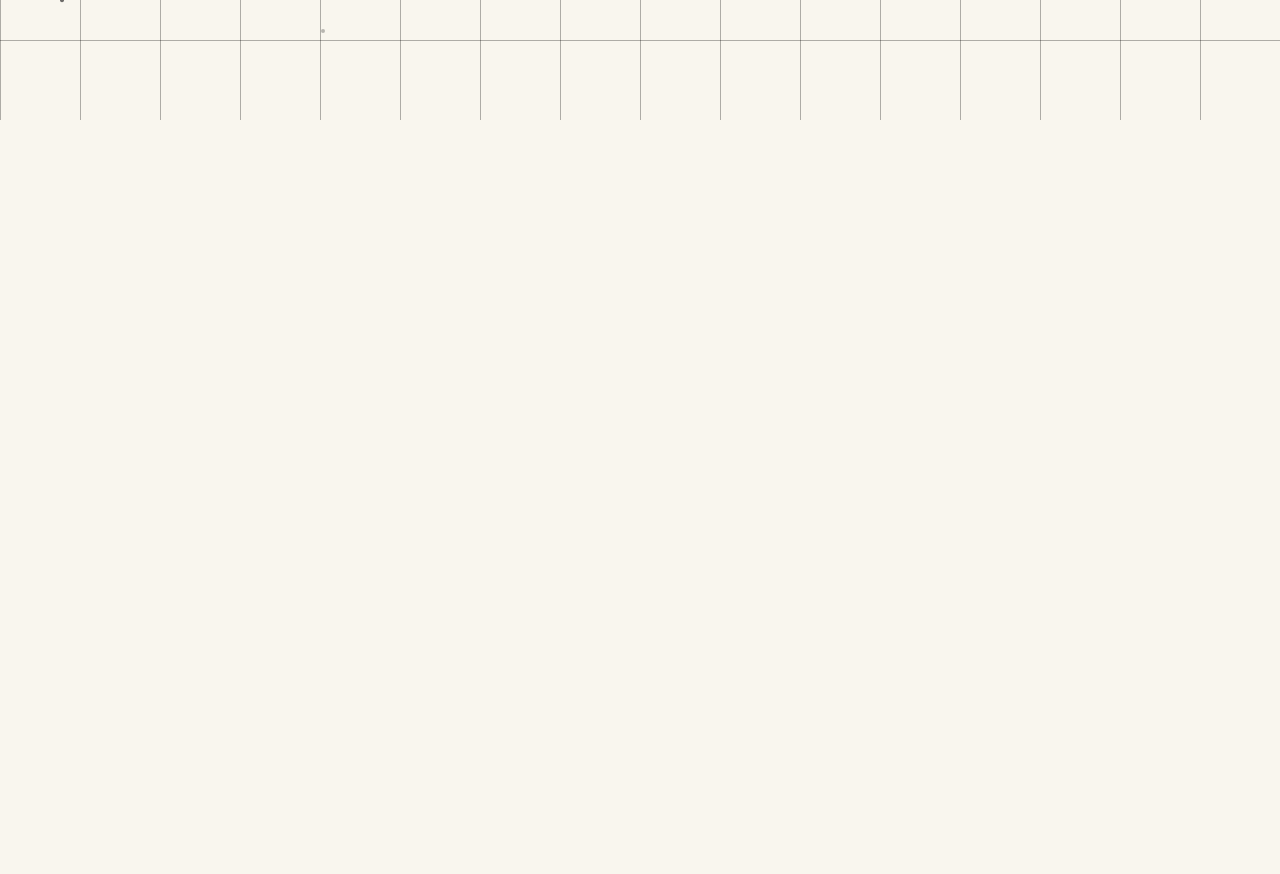
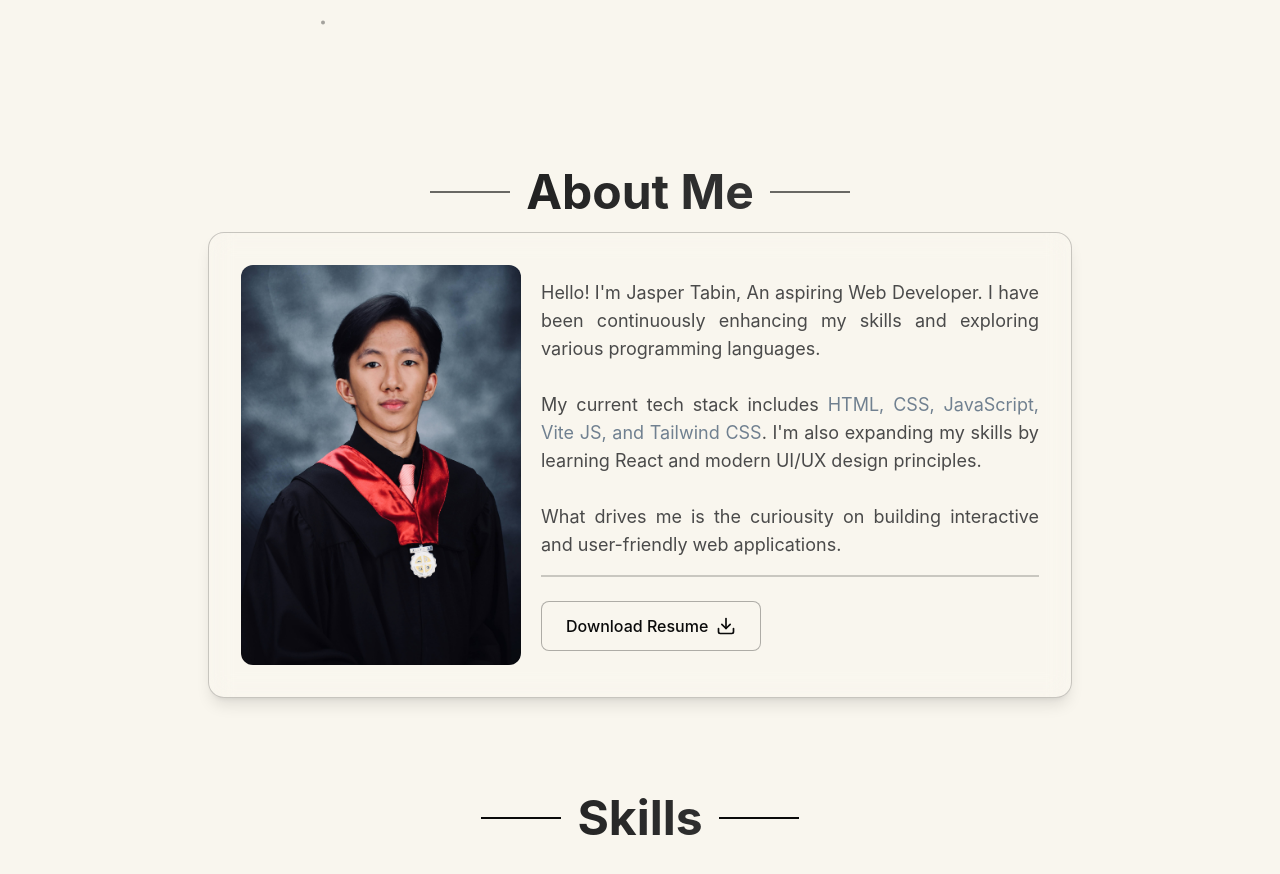
Before and after one commit to JasperTabin/Tabin-Portfolio, a React (Vite) app: page / in a window 1280 px wide. Shown: the part 1480-2354 px from the top of the page. Before the commit the page ends 1600 px from the top, so only its background shows below. Built offline with nearby package versions, Linux system fonts and the light colour scheme.

Commit message:
feat: add Skills section with animated heading and styling

```diff
--- a/src/App.jsx
+++ b/src/App.jsx
@@ -7,7 +7,8 @@ import { Socials } from './components/Socials'
 
 import { Welcome } from './components/welcome'
 import { Home } from './components/sections/Home'
-// import { About } from './components/sections/About'
+import { About } from './components/sections/About'
+import { Skills } from './components/sections/Skills'
 // import { Projects } from './components/sections/Projects'
 // import { Contact } from './components/sections/Contact'
 
@@ -24,9 +25,10 @@ function App() {
         <Socials/>
         <Welcome/>
         <Home/>
-            {/* <About/>
-            <Projects/>
-            <Contact/> */}
+        <About/>
+        <Skills/>
+            {/* <Projects/>
+            <Contact/>  */}
       </div>
     </ThemeProvider>
   );
--- a/src/components/Navbar.jsx
+++ b/src/components/Navbar.jsx
@@ -35,14 +35,10 @@ export const Navbar = ({ menuOpen, setMenuOpen }) => {
           animate={{ y: 0, opacity: 1 }}
           exit={{ y: -100, opacity: 0 }}
           transition={{ duration: 0.6, ease: "easeOut" }}
-          className="fixed top-4 left-1/2 transform -translate-x-1/2 z-40 w-full max-w-5xl px-4"
+          className="fixed top-4 left-1/2 transform -translate-x-1/2 z-40 w-full max-w-4xl px-4"
         >
-          <div className="backdrop-blur-md rounded-2xl border"
-               style={{
-                 background: "rgba(255,255,255,0.02)",
-                 borderColor: "rgba(255,255,255,0.1)"
-               }}>
-            <div className="flex justify-between items-center h-14 px-6">
+          <div className="backdrop-blur-md rounded-2xl border bg-[rgba(255,255,255,0.02)] border-[rgba(255,255,255,0.2)] light-border">
+            <div className="flex justify-between items-center h-14 px-6 relative">
               <a
                 href="#Welcome"
                 onClick={(e) => {
@@ -57,8 +53,9 @@ export const Navbar = ({ menuOpen, setMenuOpen }) => {
                 JT
               </a>
 
+              {/* Hamburger Menu - Centered on Mobile */}
               <div
-                className="w-7 h-5 relative cursor-pointer z-40 md:hidden transition-colors duration-200"
+                className="absolute left-1/2 top-1/2 transform -translate-x-1/2 -translate-y-1/2 w-7 h-5 cursor-pointer z-40 md:hidden transition-colors duration-200 flex items-center justify-center"
                 onClick={() => setMenuOpen((prev) => !prev)}
                 style={{ color: "var(--secondary)" }}
               >
--- a/src/components/Socials.jsx
+++ b/src/components/Socials.jsx
@@ -60,16 +60,12 @@ export const Socials = () => {
           className="fixed bottom-4 left-4 z-40 hidden md:block"
         >
           <div
-            className="backdrop-blur-md rounded-2xl px-3 py-4 border"
-            style={{
-              background: "rgba(255,255,255,0.02)",
-              borderColor: "rgba(255,255,255,0.1)"
-            }}
+            className="backdrop-blur-md rounded-2xl px-3 py-4 border bg-[rgba(255,255,255,0.02)] border-[rgba(255,255,255,0.2)] light-border"
           >
             <div className="flex flex-col items-center gap-4">
               {/* LinkedIn */}
               <a
-                href="https://linkedin.com"
+                href="https://www.linkedin.com/in/jasper-tabin-1b8aaa348/"
                 target="_blank"
                 rel="noopener noreferrer"
                 className="transition-all duration-200 p-2 rounded-lg"
@@ -107,7 +103,7 @@ export const Socials = () => {
 
               {/* GitHub */}
               <a
-                href="https://github.com"
+                href="https://github.com/JasperTabin"
                 target="_blank"
                 rel="noopener noreferrer"
                 className="transition-all duration-200 p-2 rounded-lg"
--- a/src/components/sections/About.jsx
+++ b/src/components/sections/About.jsx
@@ -1,90 +1,94 @@
-// import { RevealOnScroll } from '../RevealOnScroll';
+import { motion, useInView } from 'framer-motion';
+import { useRef } from 'react';
+import ProfileImg from '../../assets/Profile.jpg';
+import { Download } from "lucide-react";
+import ResumePDF from '../../assets/Resume_Tabin.pdf';
 
-// export const About = () => {
+export const About = () => {
+    const ref = useRef(null);
+    const isInView = useInView(ref, { once: true, margin: "-50px" });
 
-//     const frontendSkills = ["React", "JavaScript", "HTML", "CSS", "Tailwind CSS"];
-//     const backendSkills = ["PHP", "MySQL"];
+    const fadeIn = {
+        initial: { opacity: 0, y: 40 },
+        animate: isInView ? { opacity: 1, y: 0 } : { opacity: 0, y: 40 },
+        transition: { duration: 0.8, ease: [0.25, 0.46, 0.45, 0.94] }
+    };
 
-//     return (
-//         <section id="about" className="min-h-screen flex items-center justify-center py-20">
-//             <RevealOnScroll>
-//                 <div className="max-w-3xl mx-auto px-4">
-//                     <h2 className="text-3xl font-bold mb-8 bg-gradient-to-r from-blue-500 to-cyan-400 bg-clip-text text-transparent text-center">About Me</h2>
+    const handleDownload = () => {
+        const link = document.createElement('a');
+        link.href = ResumePDF;
+        link.download = 'Resume_Tabin.pdf';
+        document.body.appendChild(link);
+        link.click();
+        document.body.removeChild(link);
+    };
 
-//                     <div className="rounded-xl p-8 border-white/10 border hover:-translate-y-1 transition-all">
-//                         <p className="text-gray-300 mb-6">
-//                             Lorem ipsum dolor sit amet, consectetur adipiscing elit, sed do eiusmod tempor incididunt ut labore et dolore magna aliqua.
-//                             Ut enim ad minim veniam, quis nostrud exercitation ullamco laboris nisi ut aliquip ex ea commodo consequat.
-//                         </p>
+    return (
+        <section id="about" className="flex flex-col items-center justify-center py-12" ref={ref}>
+            <div className="w-full max-w-4xl px-4 text-center">
+                <motion.h2
+                    className="text-4xl md:text-5xl font-bold mb-2 flex items-center justify-center gap-4"
+                    style={{
+                        fontFamily: "'Inter', -apple-system, BlinkMacSystemFont, sans-serif",
+                        background: "linear-gradient(90deg, var(--secondary), var(--tertiary))",
+                        WebkitBackgroundClip: "text",
+                        WebkitTextFillColor: "transparent",
+                        backgroundClip: "text"
+                    }}
+                    {...fadeIn}
+                    transition={{ ...fadeIn.transition, delay: 0.1 }}
+                >
+                    <svg height="2" width="40" className="sm:hidden" aria-hidden="true">
+                        <line x1="0" y1="1" x2="40" y2="1" stroke="var(--accent)" strokeWidth="2" opacity="0.6" />
+                    </svg>
+                    <svg height="2" width="80" className="hidden sm:inline" aria-hidden="true">
+                        <line x1="0" y1="1" x2="80" y2="1" stroke="var(--accent)" strokeWidth="2" opacity="0.6" />
+                    </svg>
+                    About Me
+                    <svg height="2" width="40" className="sm:hidden" aria-hidden="true">
+                        <line x1="0" y1="1" x2="40" y2="1" stroke="var(--accent)" strokeWidth="2" opacity="0.6" />
+                    </svg>
+                    <svg height="2" width="80" className="hidden sm:inline" aria-hidden="true">
+                        <line x1="0" y1="1" x2="80" y2="1" stroke="var(--accent)" strokeWidth="2" opacity="0.6" />
+                    </svg>
+                </motion.h2>
 
-//                         <div className="grid grid-cols-1 md:grid-cols-2 gap-6">
-//                             <div className="rounded-xl p-6 hover:-translate-y-1 transition-all">
-//                                 <h3 className="text-xl font-bold mb-4"> Frontend </h3>
-//                                 <div className="flex flex-wrap gap-2">
-//                                     {frontendSkills.map((tech, key) => (
-//                                         <span key={key} className="bg-blue-500/10 text-blue-500 py-1 px-3 rounded-full text-sm hover:bg-blue-500/20 hover:shadow-[0_2px_8px_rgba(59,130,246,0.2)] transition">
-//                                             {tech}
-//                                         </span>
-//                                     ))}
-//                                 </div>
-//                             </div>
+                <motion.div
+                    className="backdrop-blur-md rounded-2xl border bg-[rgba(255,255,255,0.02)] border-[rgba(255,255,255,0.2)] p-6 md:p-8 mt-4 text-left shadow-lg light-border flex flex-col md:flex-row gap-6 md:gap-5 items-center"
+                    style={{ fontFamily: "'Inter', -apple-system, BlinkMacSystemFont, sans-serif" }}
+                    {...fadeIn}
+                    transition={{ ...fadeIn.transition, delay: 0.2 }}
+                >
+                    <div className="w-42 h-42 md:w-70 md:h-100 rounded-xl overflow-hidden flex-shrink-0 bg-[rgba(255,255,255,0.07)] flex items-center justify-center">
+                        <img src={ProfileImg} alt="Profile" className="w-full h-full object-cover" />
+                    </div>
 
-//                             <div className="rounded-xl p-6 hover:-translate-y-1 transition-all">
-//                                 <h3 className="text-xl font-bold mb-4"> Backend </h3>
-//                                 <div className="flex flex-wrap gap-2">
-//                                     {backendSkills.map((tech, key) => (
-//                                         <span key={key} className="bg-blue-500/10 text-blue-500 py-1 px-3 rounded-full text-sm hover:bg-blue-500/20 hover:shadow-[0_2px_8px_rgba(59,130,246,0.2)] transition">
-//                                             {tech}
-//                                         </span>
-//                                     ))}
-//                                 </div>
-//                             </div>
-//                         </div>
-//                     </div>
+                    <div className="flex-1">
+                        <p className="text-base md:text-lg text-[var(--tertiary)] mb-4 text-justify">
+                            Hello! I'm Jasper Tabin, An aspiring Web Developer. I have been continuously enhancing
+                            my skills and exploring various programming languages.
+                            <br/><br/>
+                            My current tech stack includes <span style={{ color: 'var(--highlight)' }}>HTML, CSS, JavaScript, Vite JS, and Tailwind CSS</span>.
+                            I'm also expanding my skills by learning React and modern UI/UX design principles.
+                            <br/><br/>
+                            What drives me is the curiousity on building interactive and user-friendly web applications.
+                        </p>
 
-//                     <div className="grid grid-cols-1 md:grid-cols-2 gap-6 mt-8">
-//                         <div className="p-6 rounded-xl border-white/10 border hover:-translate-y-1 transition-all">
-//                             <h3 className="text-xl font-bold mb-4">🏫 Education</h3>
-//                             <ul className="list-disc list-inside text-gray-300 space-y-2">
-//                                     <li>
-//                                         <strong> B.S. in Information Technology</strong>  - Lyceum of Alabang (2024-2025)
-//                                     </li>
+                        <svg width="500" height="2" className="mb-6 max-w-full" aria-hidden="true">
+                            <line x1="0" y1="1" x2="500" y2="1" stroke="var(--secondary)" strokeWidth="1" opacity="0.4" />
+                        </svg>
 
-//                                     <li>
-//                                         Relevant Coursework: Web Development
-//                                     </li>
-//                                 </ul>
-//                         </div>
-
-//                         <div className="p-6 rounded-xl border-white/10 border hover:-translate-y-1 transition-all">
-//                             <h3 className="text-xl font-bold mb-4">💼 Work Experience</h3>
-//                             <div className="space-y-4 text-gray-300">
-//                                 <div>
-//                                     <h4 className="font-semibold">
-//                                         Lorem Ipsum - Intern (2025)
-//                                     </h4>
-//                                     <p>
-//                                         Lorem ipsum dolor sit amet
-//                                         sed do eiusmod tempor incididunt
-//                                         ut labore et dolore magna aliqua.
-//                                     </p>
-//                                 </div>
-
-//                                 <div>
-//                                     <h4 className="font-semibold">
-//                                         Lorem Ipsum - Intern (2025)
-//                                     </h4>
-//                                     <p>
-//                                         Lorem ipsum dolor sit amet
-//                                         sed do eiusmod tempor incididunt
-//                                         ut labore et dolore magna aliqua.
-//                                     </p>
-//                                 </div>
-//                             </div>
-//                         </div>
-//                     </div>
-//                 </div>
-//             </RevealOnScroll>
-//         </section>
-//     );
-// };
+                        <button
+                            className="px-6 py-3 bg-[var(--primary)] hover:bg-[rgba(255,255,255,0.2)] border rounded-lg text-[var(--secondary)] font-medium transition-all duration-300 hover:scale-105 flex items-center gap-2"
+                            style={{ borderColor: 'var(--button-border)' }}
+                            onClick={handleDownload}
+                        >
+                            Download Resume
+                            <Download className="w-5 h-5" />
+                        </button>
+                    </div>
+                </motion.div>
+            </div>
+        </section>
+    );
+};
--- /dev/null
+++ b/src/components/sections/Skills.jsx
@@ -0,0 +1,52 @@
+import { motion, useInView } from 'framer-motion';
+import { useRef } from 'react';
+import { Download } from "lucide-react";
+
+
+export const Skills = () => {
+    const ref = useRef(null);
+    const isInView = useInView(ref, { once: true, margin: "-50px" });
+
+    const fadeIn = {
+        initial: { opacity: 0, y: 40 },
+        animate: isInView ? { opacity: 1, y: 0 } : { opacity: 0, y: 40 },
+        transition: { duration: 0.8, ease: [0.25, 0.46, 0.45, 0.94] }
+    };
+
+    return (
+        <section
+            id="Skills"
+            ref={ref}
+            className="flex flex-col items-center justify-center py-12"
+        >
+            <div className="w-full max-w-4xl px-4 text-center">
+                <motion.h2
+                    {...fadeIn}
+                    transition={{ ...fadeIn.transition, delay: 0.1 }}
+                    className="text-4xl md:text-5xl font-bold mb-2 flex items-center justify-center gap-4"
+                    style={{
+                        fontFamily: "'Inter', -apple-system, BlinkMacSystemFont, sans-serif",
+                        background: "linear-gradient(90deg, var(--secondary), var(--tertiary))",
+                        WebkitBackgroundClip: "text",
+                        WebkitTextFillColor: "transparent",
+                        backgroundClip: "text"
+                    }}
+                >
+                    <svg height="2" width="40" className="sm:hidden" aria-hidden="true">
+                        <line x1="0" y1="1" x2="40" y2="1" stroke="var(--accent)" strokeWidth="2" opacity="1" />
+                    </svg>
+                    <svg height="2" width="80" className="hidden sm:inline" aria-hidden="true">
+                        <line x1="0" y1="1" x2="80" y2="1" stroke="var(--accent)" strokeWidth="2" opacity="1" />
+                    </svg>
+                    Skills
+                    <svg height="2" width="40" className="sm:hidden" aria-hidden="true">
+                        <line x1="0" y1="1" x2="40" y2="1" stroke="var(--accent)" strokeWidth="2" opacity="1" />
+                    </svg>
+                    <svg height="2" width="80" className="hidden sm:inline" aria-hidden="true">
+                        <line x1="0" y1="1" x2="80" y2="1" stroke="var(--accent)" strokeWidth="2" opacity="1" />
+                    </svg>
+                </motion.h2>
+            </div>
+        </section>
+    );
+};
--- a/src/index.css
+++ b/src/index.css
@@ -1,17 +1,25 @@
 @import "tailwindcss";
 
-/* Default (Dark mode) variables */
 :root {
     --primary: #0a0a0a;
     --secondary: #F9F6EE;
     --tertiary: #D3D3D3;
+    --accent: #F9F6EE; /* SVG LINES */
+    --button-border: rgba(255,255,255,0.3); /* Add this */
+    --highlight: #708090;
 }
 
-/* Light mode variables */
 .light {
     --primary: #F9F6EE;
     --secondary: #0a0a0a;
     --tertiary: #4a4a4a;
+    --accent: #0a0a0a; /* SVG LINES */
+    --button-border: rgba(0,0,0,0.3); /* Add this */
+    --highlight: #708090;
+}
+
+.light .light-border {
+  border-color: rgba(0,0,0,0.2) !important;
 }
 
 html {
@@ -19,23 +27,22 @@ html {
     font-family: 'Signika Negative', sans-serif;
 }
 
-/* Default body (dark mode) - keeps your original design */
 body {
     background-color: var(--primary);
-    background-image:
+    /* background-image:
         linear-gradient(rgba(255,255,255,0.3) 1px, transparent 1px),
         linear-gradient(90deg, rgba(255,255,255,0.3) 1px, transparent 1px);
-    background-size: 80px 80px;
+    background-size: 60px 60px; */
 }
 
-/* Light mode body - adds subtle dark grid pattern */
 .light body {
     background-color: var(--primary);
-    background-image:
+    /* background-image:
         linear-gradient(rgba(0,0,0,0.3) 1px, transparent 1px),
         linear-gradient(90deg, rgba(0,0,0,0.3) 1px, transparent 1px);
-    background-size: 80px 80px;
+    background-size: 80px 80px; */
 }
+
 
 @keyframes wave {
   0%, 100% { transform: rotate(0deg); }
```
Also changed, not shown: src/assets/Profile.jpg (added), 1 other file (tests, documents, lock files or other folders).
